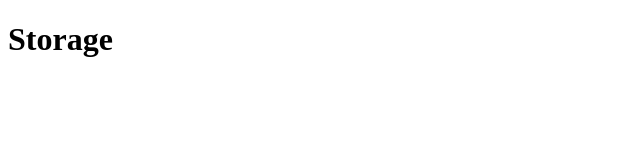
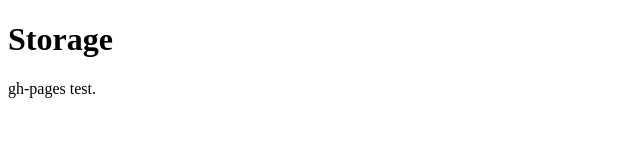
Before and after one commit to zhuangya/storage, a plain HTML site: page index.html in a window 1280 px wide. Shown: the whole page, without its empty margins (0-640 px from the left). Drawn offline with Linux system fonts and the light colour scheme.

Commit message:
/ ‘index.html’

```diff
--- a/index.html
+++ b/index.html
@@ -2,3 +2,4 @@
 <meta charset="utf-8">
 <title>S.T.O.R.A.G.E</title>
 <h1>Storage</h1>
+<p>gh-pages test.</p>
```
